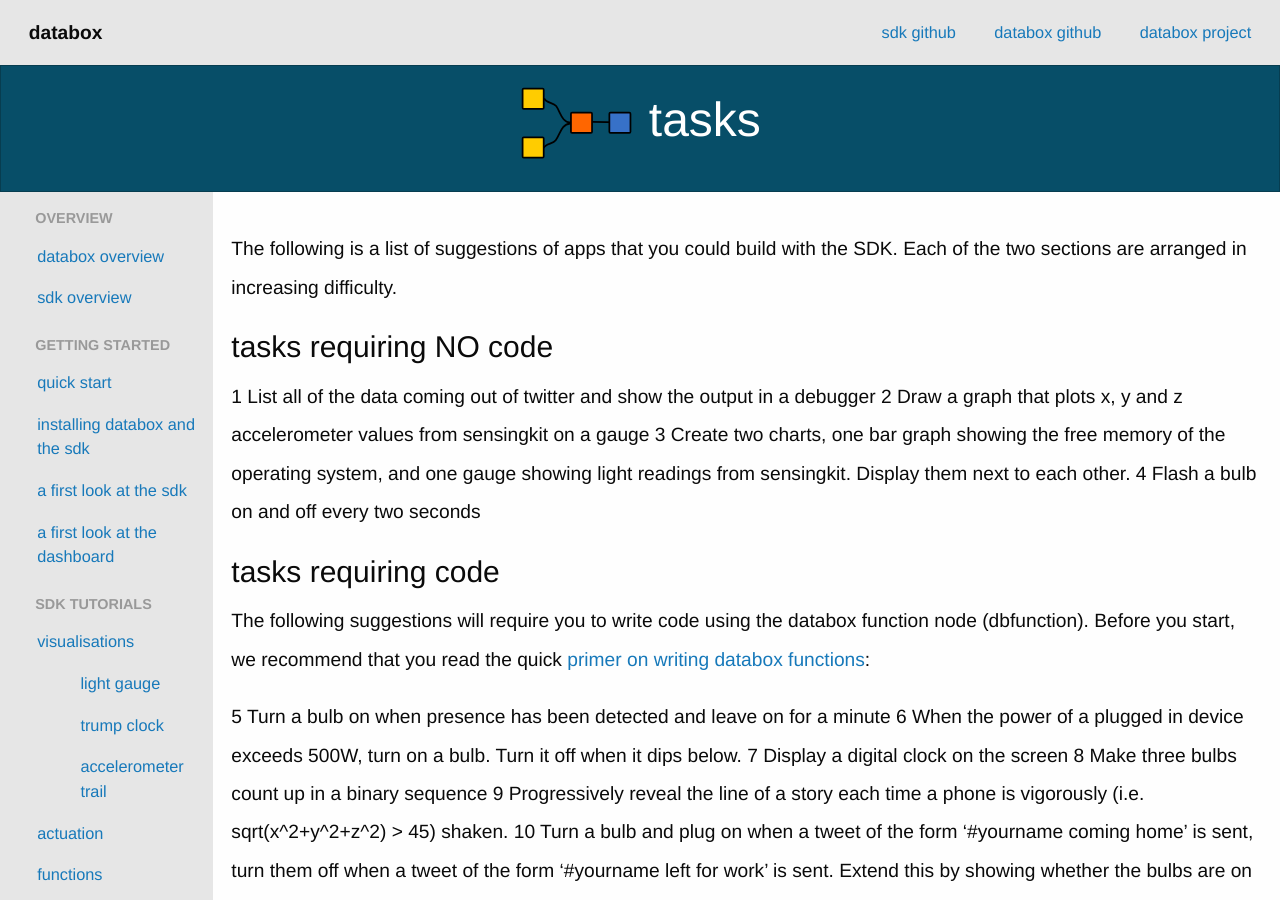
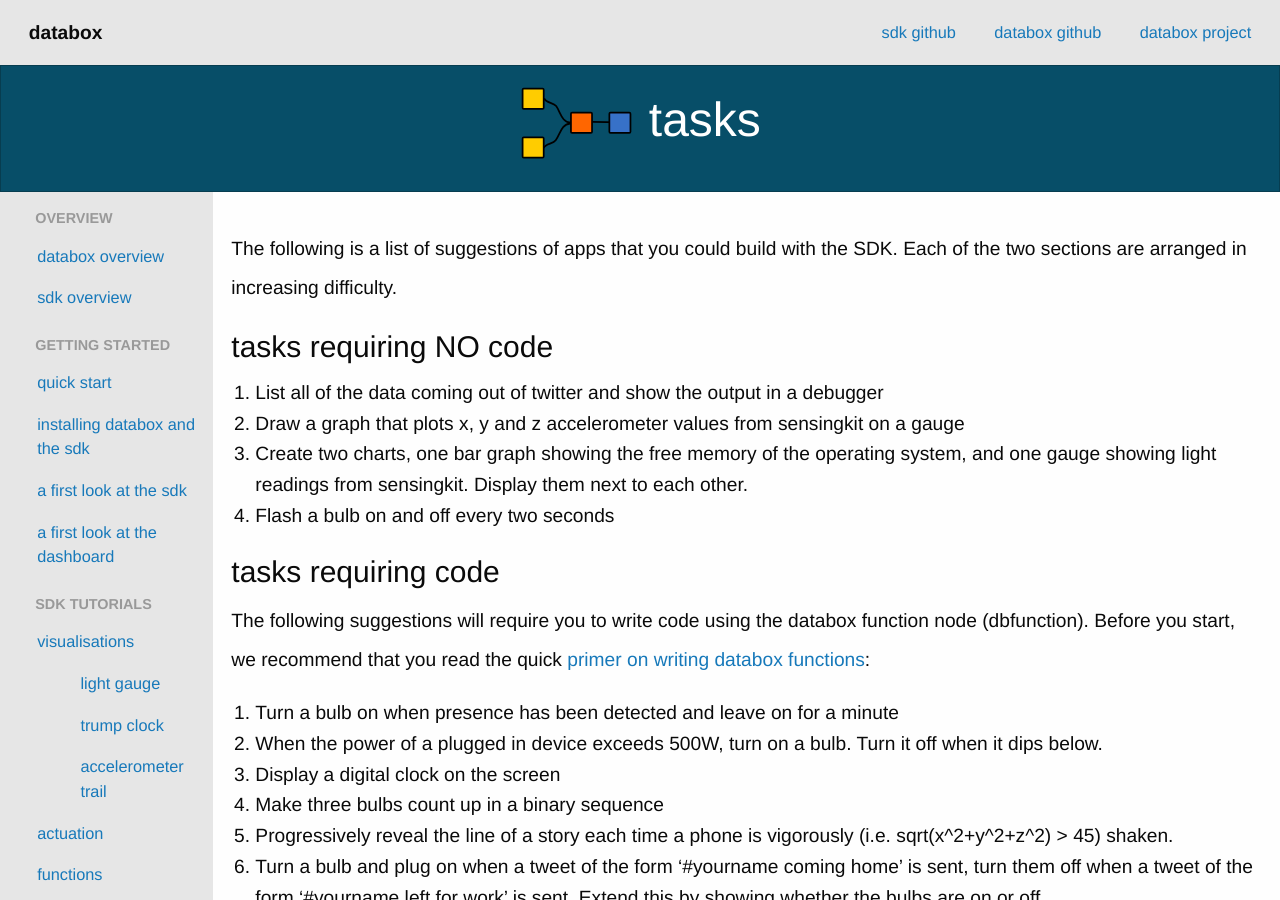
Before and after one commit to tlodge/databox-sdk-tutorial, a Jekyll site: the page built from g54ena/tasks/index.md, in a window 1280 px wide. Built offline with Jekyll 4.4.1, drawn with Linux system fonts in a browser that asks for light colours; some of the changed text lies outside the part shown.

Commit message:
modified tasks

```diff
--- a/g54ena/tasks/index.md
+++ b/g54ena/tasks/index.md
@@ -7,18 +7,18 @@ The following is a list of suggestions of apps that you could build with the SDK
 
 #### tasks requiring NO code
 
-1 List all of the data coming out of twitter and show the output in a debugger
-2 Draw a graph that plots x, y and z accelerometer values from sensingkit on a gauge
-3 Create two charts, one bar graph showing the free memory of the operating system, and one gauge showing light readings from sensingkit.  Display them next to each other.
-4 Flash a bulb on and off every two seconds
+1. List all of the data coming out of twitter and show the output in a debugger
+2. Draw a graph that plots x, y and z accelerometer values from sensingkit on a gauge
+3. Create two charts, one bar graph showing the free memory of the operating system, and one gauge showing light readings from sensingkit.  Display them next to each other.
+4. Flash a bulb on and off every two seconds
 
 #### tasks requiring code
 
 The following suggestions will require you to write code using the databox function node (dbfunction).  Before you start, we recommend that you read the quick [primer on writing databox functions](/tutorials/functions):
 
-5 Turn a bulb on when presence has been detected and leave on for a minute
-6 When the power of a plugged in device exceeds 500W, turn on a bulb.  Turn it off when it dips below.
-7 Display a digital clock on the screen
-8 Make three bulbs count up in a binary sequence
-9 Progressively reveal the line of a story each time a phone is vigorously (i.e. sqrt(x^2+y^2+z^2) > 45) shaken.
-10 Turn a bulb and plug on when a tweet of the form '#yourname coming home' is sent, turn them off when a tweet of the form '#yourname left for work' is sent.  Extend this by showing whether the bulbs are on or off.
+5. Turn a bulb on when presence has been detected and leave on for a minute
+6. When the power of a plugged in device exceeds 500W, turn on a bulb.  Turn it off when it dips below.
+7. Display a digital clock on the screen
+8. Make three bulbs count up in a binary sequence
+9. Progressively reveal the line of a story each time a phone is vigorously (i.e. sqrt(x^2+y^2+z^2) > 45) shaken.
+10. Turn a bulb and plug on when a tweet of the form '#yourname coming home' is sent, turn them off when a tweet of the form '#yourname left for work' is sent.  Extend this by showing whether the bulbs are on or off.
```
